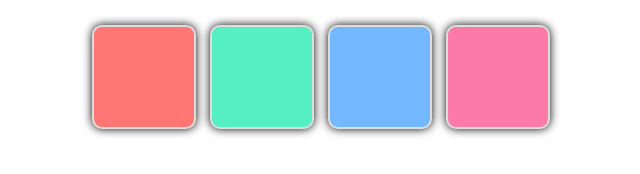
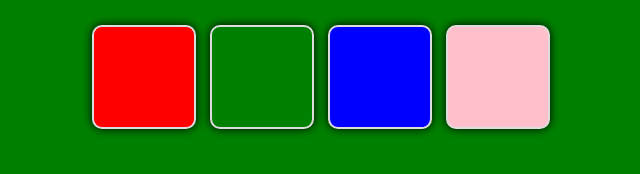
Before and after one commit to abuhanif254/Simple-DOM-Project-In-JavaScript-, a plain HTML site: page index.html in a window 1280 px wide. Both pictures are taken after a click on the item 601 px from the left and 77 px from the top of the page. Shown: the whole page, without its empty margins (339-979 px from the left). Drawn offline with Linux system fonts and the light colour scheme.

Commit message:
added function

```diff
--- a/app.js
+++ b/app.js
@@ -0,0 +1,27 @@
+const body = document.getElementById("body");
+const button = document.querySelectorAll("li");
+const redButton = document.querySelector(".red");
+const greenButton = document.querySelector(".green")
+const blueButton = document.querySelector(".blue");
+const pinkButton = document.querySelector(".pink");
+
+// console.log(redButton, greenButton, blueButton, pinkButton)
+
+
+// single function
+// redButton.addEventListener('click', function(){
+//     body.style.backgroundColor = '#ff7675';
+// })
+
+// greenButton.addEventListener('click', function(){
+//     body.style.backgroundColor = '#55efc4';
+// })
+
+// advence function
+
+button.forEach(function(value){
+    value.addEventListener('click', function(){
+        let className = this.classList.value;
+        body.style.backgroundColor = className;
+    })
+})
--- a/style.css
+++ b/style.css
@@ -23,17 +23,17 @@
     cursor: pointer;
 }
 #menu li.red{
-    background: #ff7675;
+    background: red;
 }
 
 #menu li.green{
-    background: #55efc4;
+    background: green;
 }
 
 #menu li.blue {
-    background: #74b9ff;
+    background: blue;
 }
 
 #menu li.pink{
-    background: #fd79a8;
+    background: pink;
 }
```
